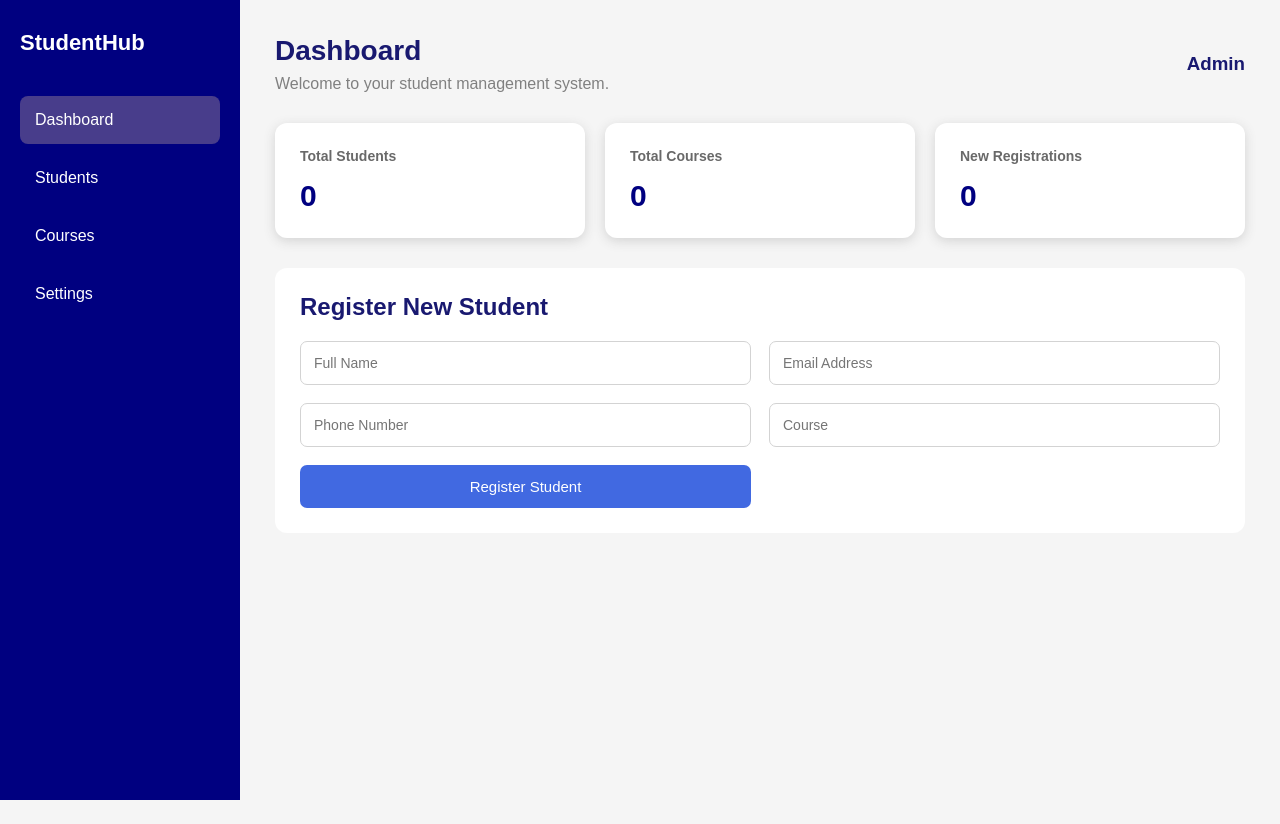
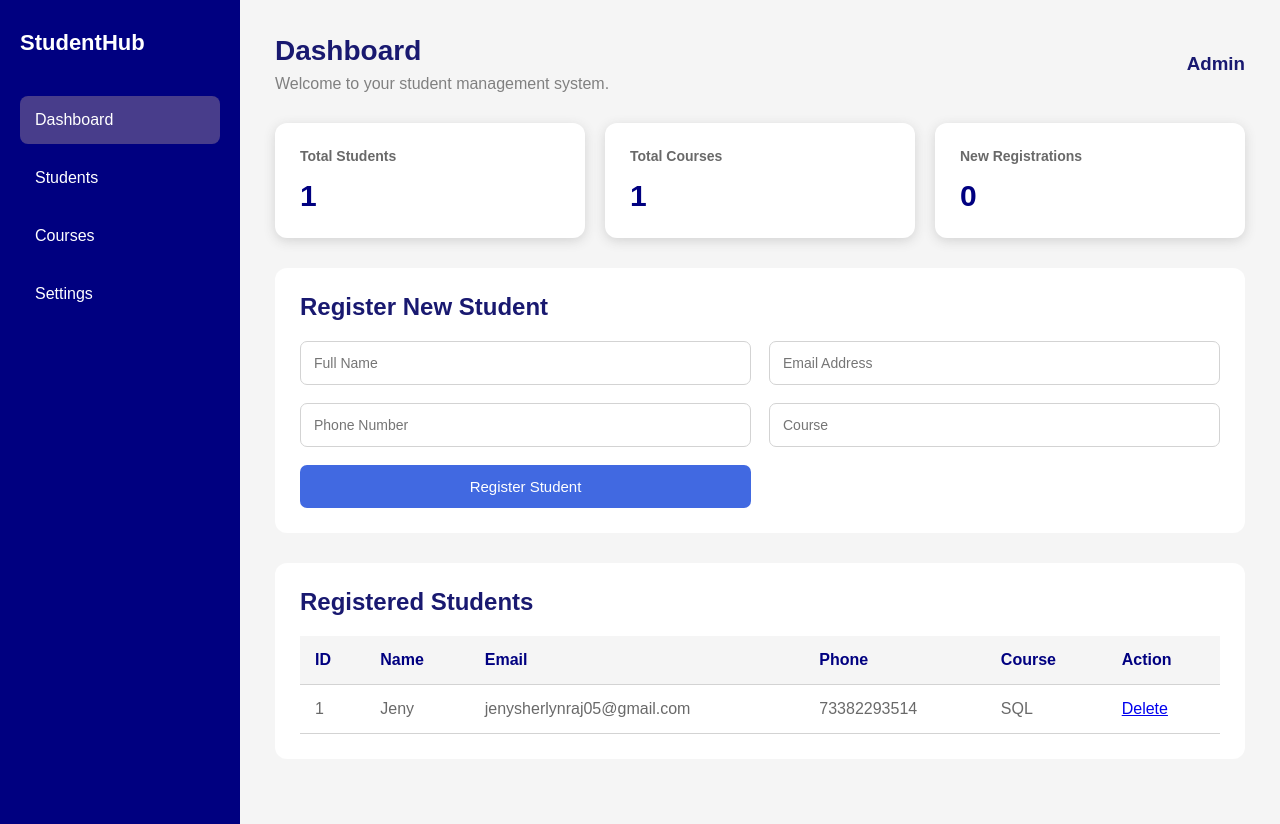
Before and after one commit to JenySherlynRaj/student-management-system, a Flask app: page / in a window 1280 px wide. Before the commit the page ends 800 px from the top, so only its background shows below. Run offline with Flask 3, Linux system fonts and the light colour scheme; data comes from the database, SQL or seed files in the repository; both versions use the stored data as it was after the commit.

Commit message:
Add dynamic dashboard and student deletion

```diff
--- a/app.py
+++ b/app.py
@@ -34,7 +34,23 @@ def create_table():
 # Homepage
 @app.route("/")
 def home():
-    return render_template("index.html")
+    connection = get_db_connection()
+
+    students = connection.execute(
+        "SELECT * FROM students ORDER BY id DESC"
+    ).fetchall()
+
+    total_courses = connection.execute(
+        "SELECT COUNT(DISTINCT course) FROM students"
+    ).fetchone()[0]
+
+    connection.close()
+
+    return render_template(
+        "index.html",
+        students=students,
+        total_courses=total_courses
+    )
 
 
 # Register student
@@ -60,7 +76,21 @@ def add_student():
 
     return redirect(url_for("home"))
 
+@app.route("/delete_student/<int:student_id>")
+def delete_student(student_id):
+    connection = get_db_connection()
 
+    connection.execute(
+        "DELETE FROM students WHERE id = ?",
+        (student_id,)
+    )
+
+    connection.commit()
+    connection.close()
+
+    flash("Student deleted successfully!")
+
+    return redirect(url_for("home"))
 if __name__ == "__main__":
     create_table()
     app.run(debug=True)
--- a/static/style.css
+++ b/static/style.css
@@ -153,3 +153,29 @@ body {
         grid-template-columns: 1fr;
     }
 }
+
+/* Registered Students Table */
+table {
+    width: 100%;
+    border-collapse: collapse;
+    margin-top: 20px;
+}
+
+th, td {
+    padding: 15px;
+    text-align: left;
+    border-bottom: 1px solid lightgray;
+}
+
+th {
+    background-color: whitesmoke;
+    color: navy;
+}
+
+td {
+    color: dimgray;
+}
+
+tr:hover {
+    background-color: aliceblue;
+}
--- a/templates/index.html
+++ b/templates/index.html
@@ -37,12 +37,12 @@
             <section class="stats">
                 <div class="card">
                     <h3>Total Students</h3>
-                    <h2>0</h2>
+                    <h2>{{ students|length }}</h2>
                 </div>
 
                 <div class="card">
                     <h3>Total Courses</h3>
-                    <h2>0</h2>
+                    <h2>{{ total_courses }}</h2>
                 </div>
 
                 <div class="card">
@@ -74,6 +74,45 @@
 
                 </form>
             </section>
+            <!-- Registered Students -->
+<section class="form-section">
+    <h2>Registered Students</h2>
+
+    <table>
+        <thead>
+            <tr>
+                <th>ID</th>
+                <th>Name</th>
+                <th>Email</th>
+                <th>Phone</th>
+                <th>Course</th>
+                <th>Action</th>
+            </tr>
+        </thead>
+
+        <tbody>
+           {% for student in students %}
+<tr>
+    <td>{{ student.id }}</td>
+    <td>{{ student.name }}</td>
+    <td>{{ student.email }}</td>
+    <td>{{ student.phone }}</td>
+    <td>{{ student.course }}</td>
+    <td>
+        <a href="{{ url_for('delete_student', student_id=student.id) }}"
+           onclick="return confirm('Are you sure you want to delete this student?')">
+            Delete
+        </a>
+    </td>
+</tr>
+{% else %}
+            <tr>
+                <td colspan="6">No students registered yet.</td>
+            </tr>
+            {% endfor %}
+        </tbody>
+    </table>
+</section>
 
         </main>
     </div>
```
Also changed, not shown: students.db (added).
